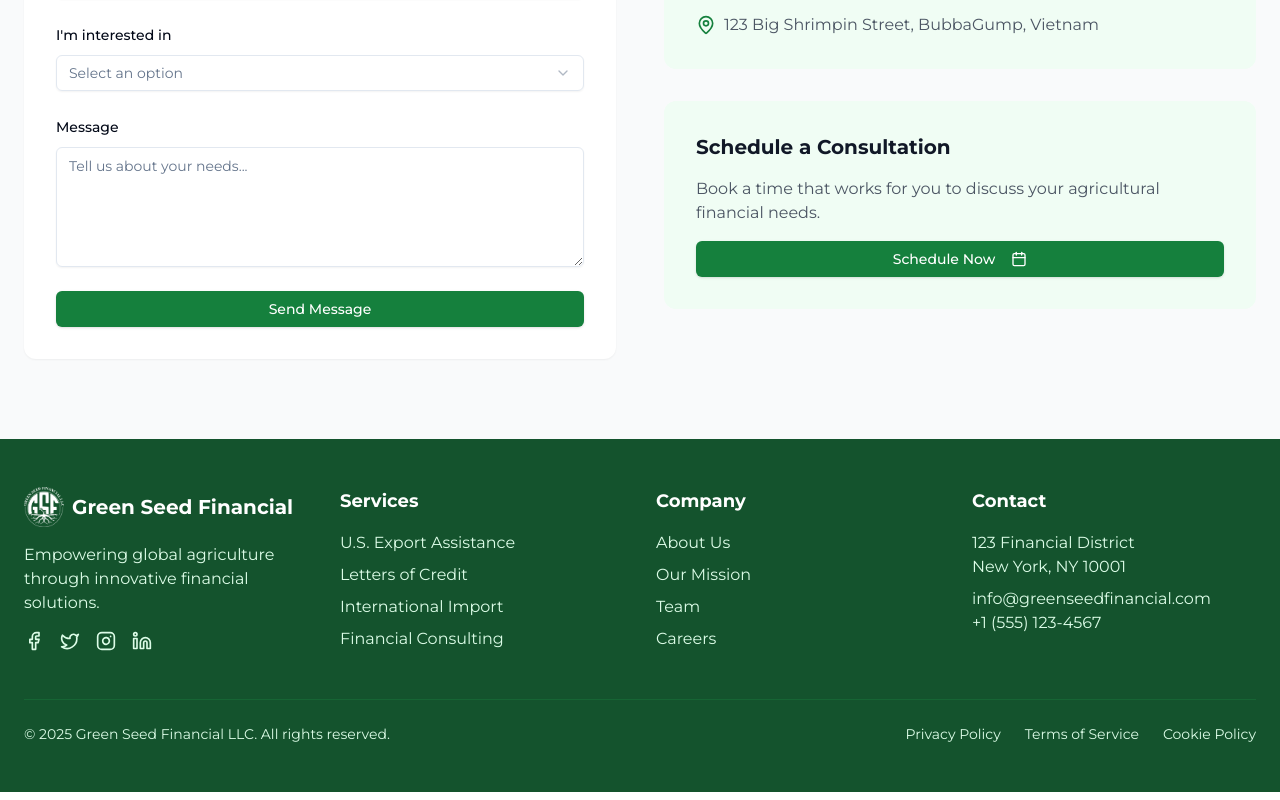
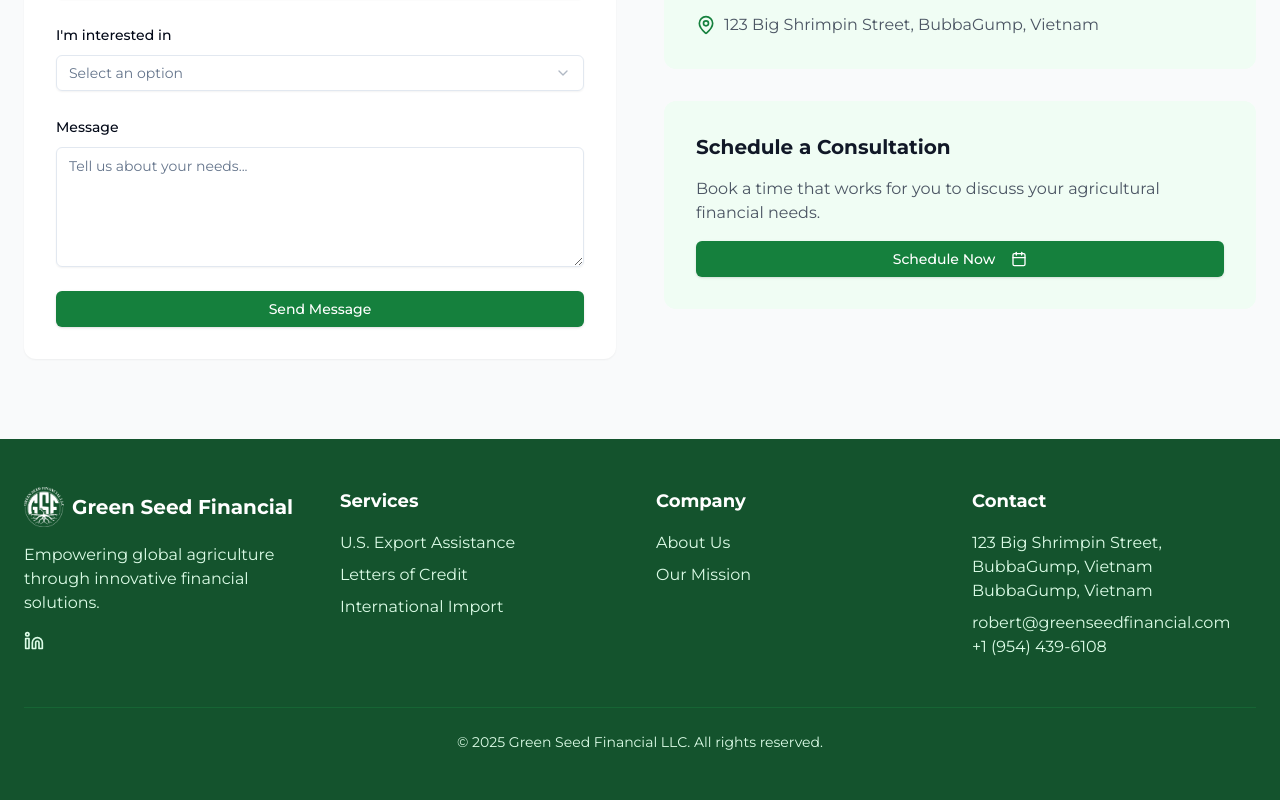
Before and after one commit to ksmit323/green-seed-financial, a Next.js app: page / in a window 1280 px wide. Shown: the part 3129-3929 px from the top of the page. Built offline with nearby package versions, Linux system fonts and the light colour scheme.

Commit message:
add correct contact info

```diff
--- a/components/contact-form.tsx
+++ b/components/contact-form.tsx
@@ -17,8 +17,7 @@
 
   const handleSubmit = (e: React.FormEvent) => {
     e.preventDefault()
-    // Here you would normally handle the form submission
-    // For demo purposes, we'll just show the success message
+    // TODO: Here handle the form submission
     setIsSubmitted(true)
   }
 
--- a/components/footer.tsx
+++ b/components/footer.tsx
@@ -1,5 +1,5 @@
 import Link from "next/link"
-import { Facebook, Instagram, Linkedin, Twitter } from "lucide-react"
+import { Linkedin } from "lucide-react"
 
 import Logo from "@/components/logo"
 
@@ -12,7 +12,7 @@
             <Logo className="text-white mb-4" />
             <p className="text-green-100 mb-4">Empowering global agriculture through innovative financial solutions.</p>
             <div className="flex space-x-4">
-              <Link href="#" className="text-green-100 hover:text-white transition-colors">
+              {/* <Link href="#" className="text-green-100 hover:text-white transition-colors">
                 <Facebook className="h-5 w-5" />
                 <span className="sr-only">Facebook</span>
               </Link>
@@ -23,8 +23,8 @@
               <Link href="#" className="text-green-100 hover:text-white transition-colors">
                 <Instagram className="h-5 w-5" />
                 <span className="sr-only">Instagram</span>
-              </Link>
-              <Link href="#" className="text-green-100 hover:text-white transition-colors">
+              </Link> */}
+              <Link href="https://www.linkedin.com/in/pearl-robert/" className="text-green-100 hover:text-white transition-colors">
                 <Linkedin className="h-5 w-5" />
                 <span className="sr-only">LinkedIn</span>
               </Link>
@@ -35,23 +35,18 @@
             <h3 className="font-bold text-lg mb-4">Services</h3>
             <ul className="space-y-2">
               <li>
-                <Link href="#" className="text-green-100 hover:text-white transition-colors">
+                <Link href="/services/export-assistance" className="text-green-100 hover:text-white transition-colors">
                   U.S. Export Assistance
                 </Link>
               </li>
               <li>
-                <Link href="#" className="text-green-100 hover:text-white transition-colors">
+                <Link href="/services/letters-of-credit" className="text-green-100 hover:text-white transition-colors">
                   Letters of Credit
                 </Link>
               </li>
               <li>
-                <Link href="#" className="text-green-100 hover:text-white transition-colors">
+                <Link href="/services/international-import" className="text-green-100 hover:text-white transition-colors">
                   International Import
-                </Link>
-              </li>
-              <li>
-                <Link href="#" className="text-green-100 hover:text-white transition-colors">
-                  Financial Consulting
                 </Link>
               </li>
             </ul>
@@ -61,23 +56,13 @@
             <h3 className="font-bold text-lg mb-4">Company</h3>
             <ul className="space-y-2">
               <li>
-                <Link href="#" className="text-green-100 hover:text-white transition-colors">
+                <Link href="/#about" className="text-green-100 hover:text-white transition-colors">
                   About Us
                 </Link>
               </li>
               <li>
-                <Link href="#" className="text-green-100 hover:text-white transition-colors">
+                <Link href="/#values" className="text-green-100 hover:text-white transition-colors">
                   Our Mission
-                </Link>
-              </li>
-              <li>
-                <Link href="#" className="text-green-100 hover:text-white transition-colors">
-                  Team
-                </Link>
-              </li>
-              <li>
-                <Link href="#" className="text-green-100 hover:text-white transition-colors">
-                  Careers
                 </Link>
               </li>
             </ul>
@@ -86,20 +71,20 @@
           <div>
             <h3 className="font-bold text-lg mb-4">Contact</h3>
             <address className="not-italic text-green-100">
-              <p>123 Financial District</p>
-              <p>New York, NY 10001</p>
-              <p className="mt-2">info@greenseedfinancial.com</p>
-              <p>+1 (555) 123-4567</p>
+              <p>123 Big Shrimpin Street, BubbaGump, Vietnam</p>
+              <p>BubbaGump, Vietnam</p>
+              <p className="mt-2">robert@greenseedfinancial.com</p>
+              <p>+1 (954) 439-6108</p>
             </address>
           </div>
         </div>
 
-        <div className="border-t border-green-800 mt-12 pt-6 flex flex-col md:flex-row justify-between items-center">
-          <p className="text-green-100 text-sm">
+        <div className="border-t border-green-800 mt-12 pt-6 flex flex-col md:flex-row justify-center items-center">
+          <p className="text-green-100 text-sm text-center">
             &copy; {new Date().getFullYear()} Green Seed Financial LLC. All rights reserved.
           </p>
           <div className="flex space-x-6 mt-4 md:mt-0">
-            <Link href="#" className="text-green-100 hover:text-white text-sm transition-colors">
+            {/* <Link href="#" className="text-green-100 hover:text-white text-sm transition-colors">
               Privacy Policy
             </Link>
             <Link href="#" className="text-green-100 hover:text-white text-sm transition-colors">
@@ -107,7 +92,7 @@
             </Link>
             <Link href="#" className="text-green-100 hover:text-white text-sm transition-colors">
               Cookie Policy
-            </Link>
+            </Link> */}
           </div>
         </div>
       </div>
```
